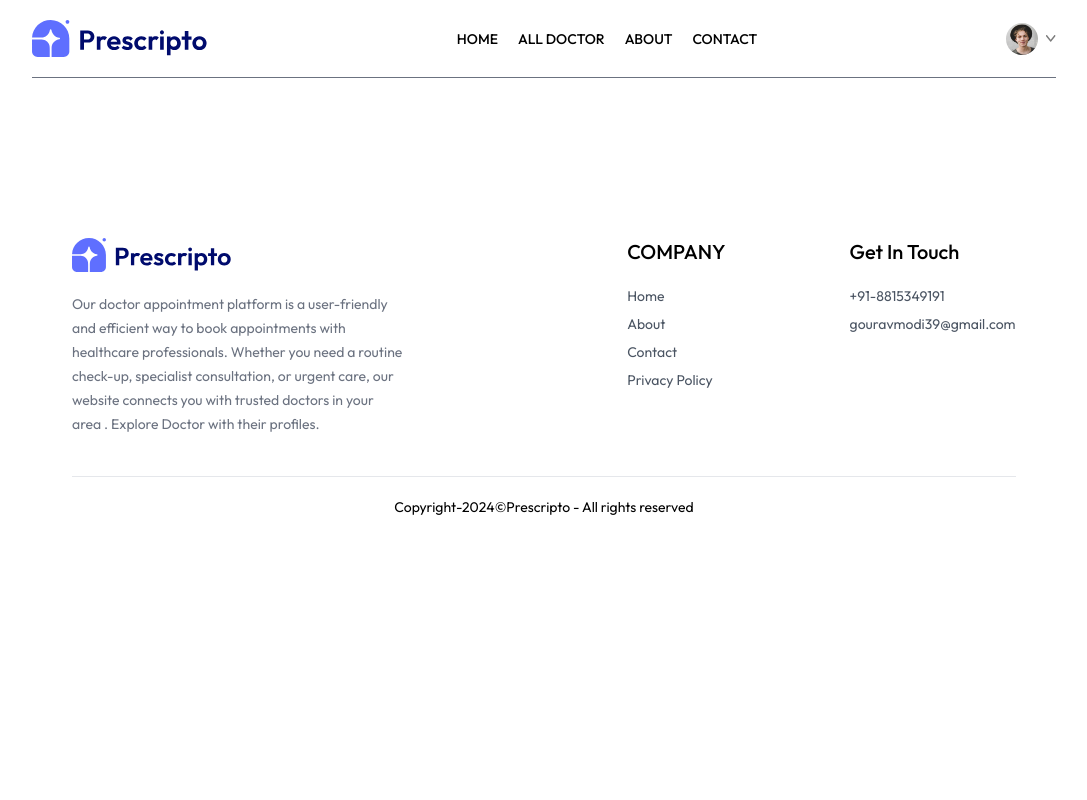
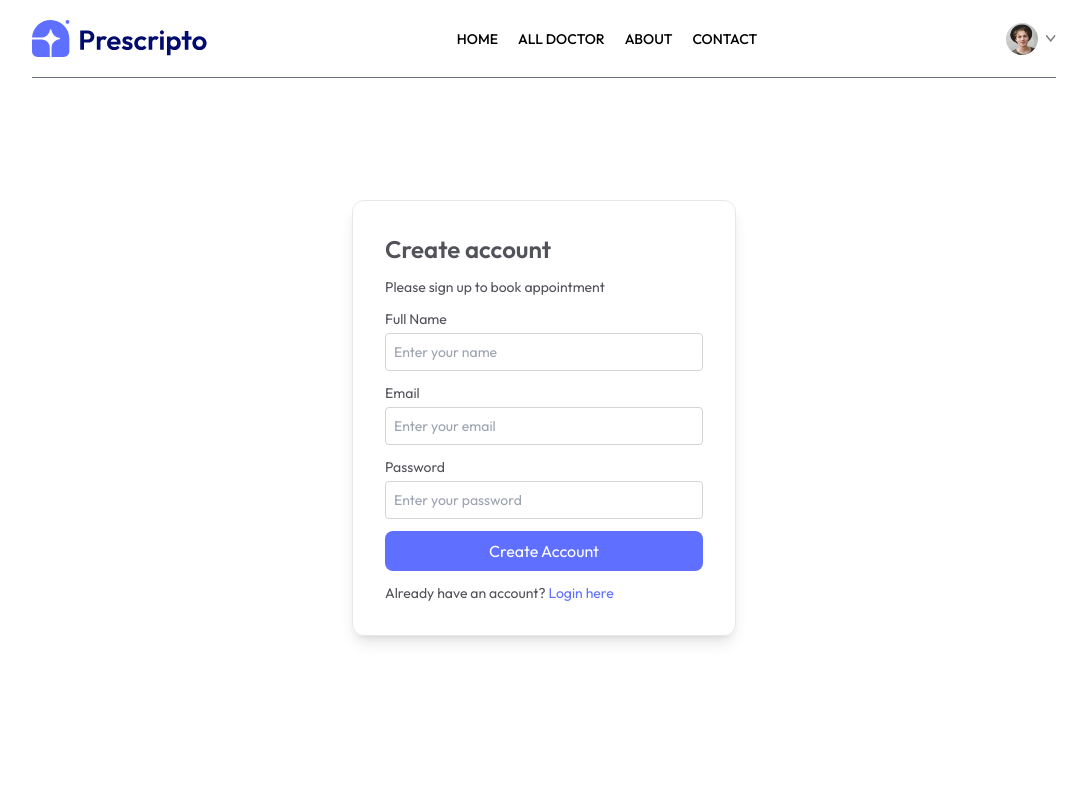
Before and after one commit to Gouravmodi25/Prescripto-mern, a React (Vite) app in the folder frontend/: page /login in a window 1280 px wide. Shown: the top 800 px of the page, without its empty margins (96-1183 px from the left). Built offline with nearby package versions, Linux system fonts and the light colour scheme.

Commit message:
complete login page ui

```diff
--- a/frontend/src/pages/Login.jsx
+++ b/frontend/src/pages/Login.jsx
@@ -1,5 +1,100 @@
+import { useState } from "react";
+
 const Login = () => {
-  return <div></div>;
+  const [state, setState] = useState("Sign up");
+  const [showPassword, setShowPassword] = useState(false);
+  const [email, setEmail] = useState("");
+  const [password, setPassword] = useState("");
+  const [name, setName] = useState("");
+
+  const onSubmitHandler = (e) => {
+    e.preventDefault();
+  };
+
+  const togglePasswordVisibility = () => {
+    setShowPassword((prev) => !prev);
+  };
+
+  return (
+    <form
+      onSubmit={(e) => onSubmitHandler(e)}
+      className="min-h-[80vh] flex items-center">
+      <div className="flex flex-col gap-3 m-auto border  items-start p-8 min-w-[340px] sm:min-w-96 rounded-xl text-zinc-600 text-sm shadow-lg">
+        <p className="text-2xl font-semibold">
+          {state == "Sign up" ? "Create account" : "Login"}
+        </p>
+        <p>
+          Please {state == "Sign up" ? "sign up" : "login"} to book appointment
+        </p>
+        {state == "Sign up" && (
+          <div className="w-full">
+            <p>Full Name</p>
+            <input
+              className="border border-zinc-300 rounded w-full p-2 mt-1"
+              type="text"
+              onChange={(e) => setName(e.target.name)}
+              value={name}
+              placeholder="Enter your name"
+              required
+            />
+          </div>
+        )}
+        <div className="w-full">
+          <p>Email</p>
+          <input
+            className="border border-zinc-300 rounded w-full p-2 mt-1"
+            type="email"
+            onChange={(e) => setEmail(e.target.value)}
+            value={email}
+            placeholder="Enter your email"
+            required
+          />
+        </div>
+        <div className="relative w-full">
+          <p>Password</p>
+          <input
+            className="border border-zinc-300 rounded w-full p-2 mt-1"
+            type={showPassword ? "text" : "password"}
+            onChange={(e) => setPassword(e.target.value)}
+            value={password}
+            placeholder="Enter your password"
+            maxLength="8"
+            required
+          />
+          {password && (
+            <button
+              onClick={togglePasswordVisibility}
+              type="button"
+              className="absolute  inset-y-[43px] right-3 flex items-center text-gray-500 hover:text-blue-500">
+              {showPassword ? "🙈" : "👁️"}
+            </button>
+          )}
+        </div>
+        <button className="bg-primary text-base rounded-lg w-full p-2 text-white outline-none">
+          {state == "Sign up" ? "Create Account" : "Login"}
+        </button>
+        {state == "Sign up" ? (
+          <p>
+            Already have an account?{" "}
+            <span
+              onClick={() => setState("Login")}
+              className="cursor-pointer text-primary">
+              Login here
+            </span>
+          </p>
+        ) : (
+          <p>
+            Create an new account?{" "}
+            <span
+              onClick={() => setState("Sign up")}
+              className="text-primary cursor-pointer">
+              Click here
+            </span>
+          </p>
+        )}
+      </div>
+    </form>
+  );
 };
 
 export default Login;
```
